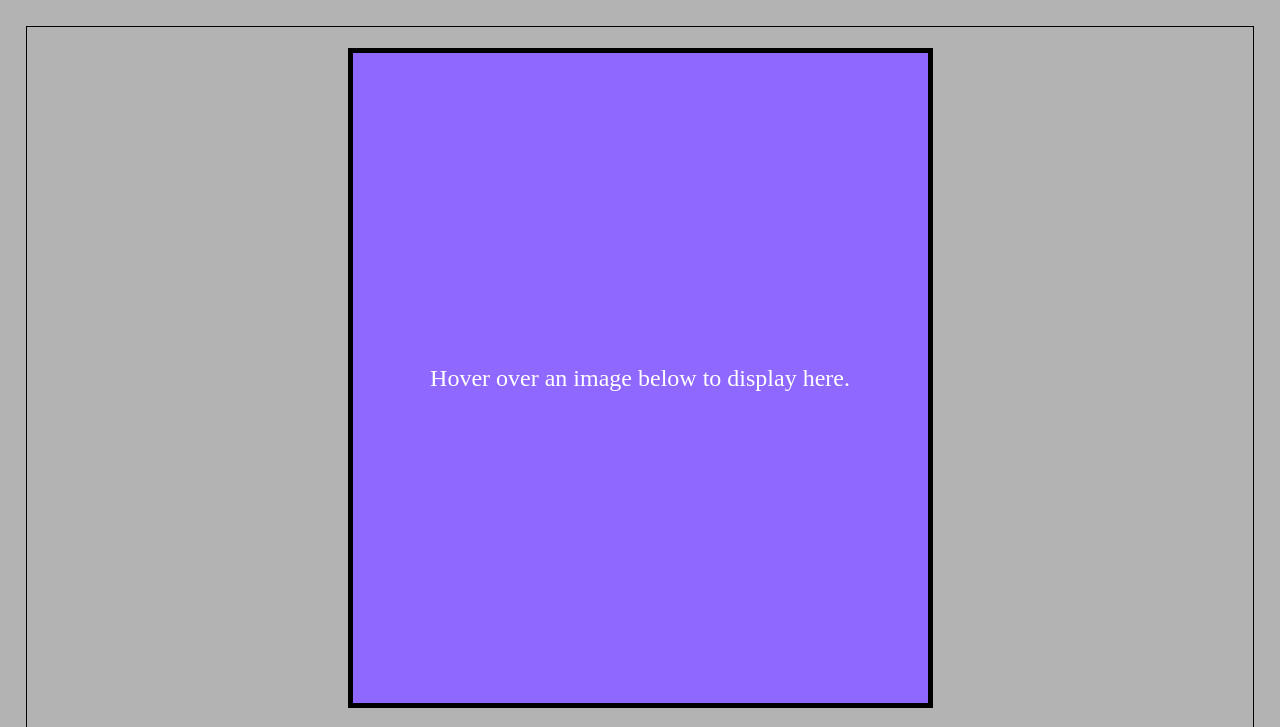
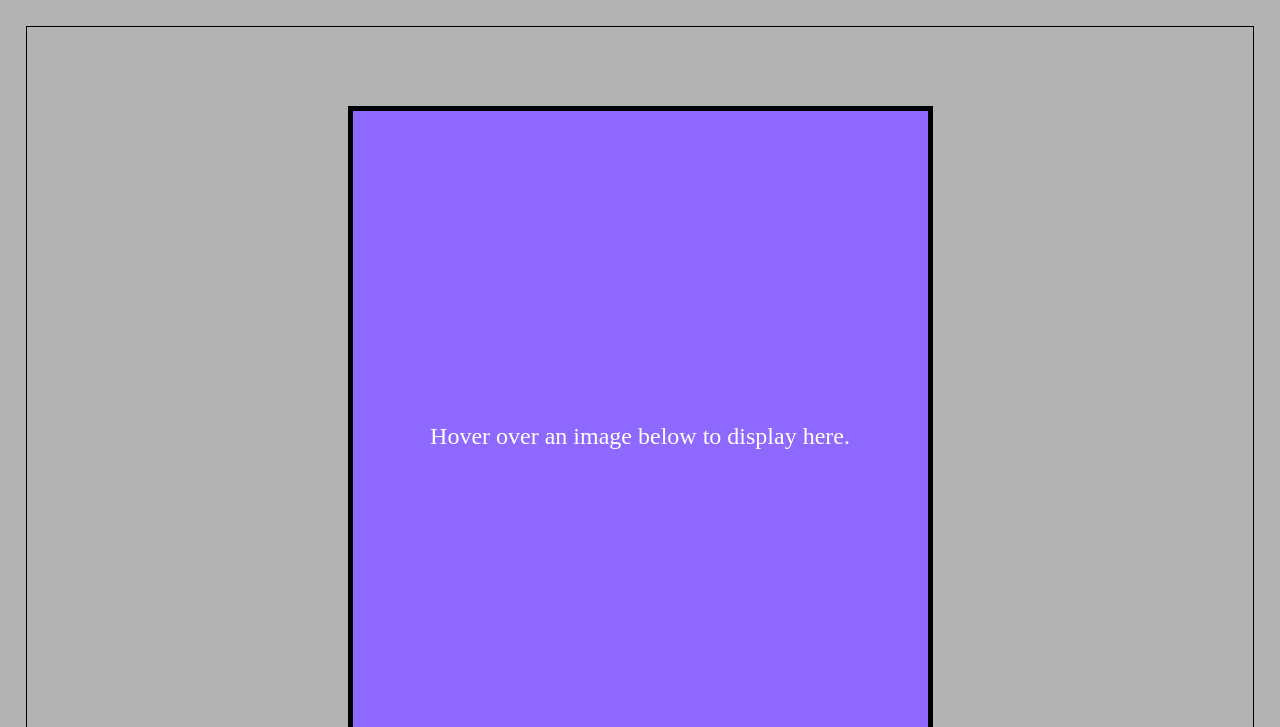
Before and after one commit to buscarons/HWJS2, a plain HTML site: page index.html in a window 1280 px wide. Shown: the top 727 px of the page. Drawn offline with Linux system fonts and the light colour scheme.

Commit message:
Add &nbsp to heading

```diff
--- a/index.html
+++ b/index.html
@@ -10,7 +10,7 @@
 
 	<header></header>
 
-	<h1></h1>
+	<h1>&nbsp;</h1>
 
 	<main>
 		<div id = "image">
```
